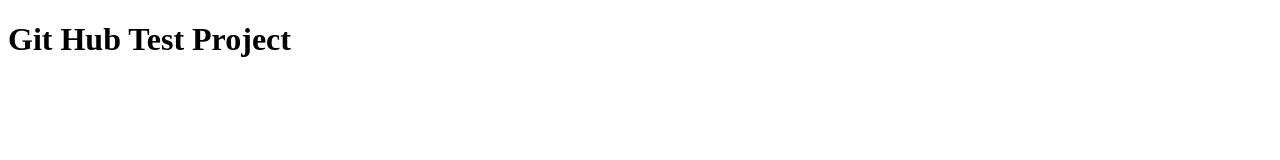
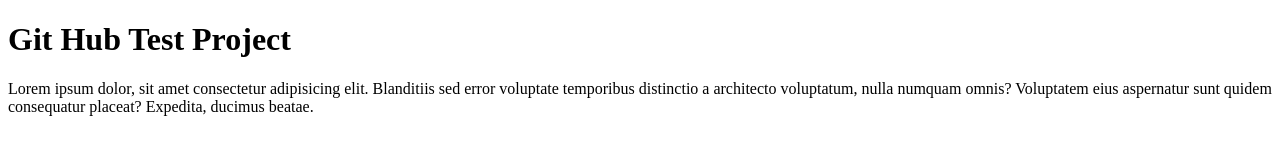
Before and after one commit to umarshaikh64/gitTest, a plain HTML site: page index.html in a window 1280 px wide. Drawn offline with Linux system fonts and the light colour scheme.

Commit message:
new update index.html

```diff
--- a/index.html
+++ b/index.html
@@ -9,5 +9,6 @@
 <body>
 
     <h1>Git Hub Test Project</h1>
+    <p>Lorem ipsum dolor, sit amet consectetur adipisicing elit. Blanditiis sed error voluptate temporibus distinctio a architecto voluptatum, nulla numquam omnis? Voluptatem eius aspernatur sunt quidem consequatur placeat? Expedita, ducimus beatae.</p>
 </body>
 </html>
```
